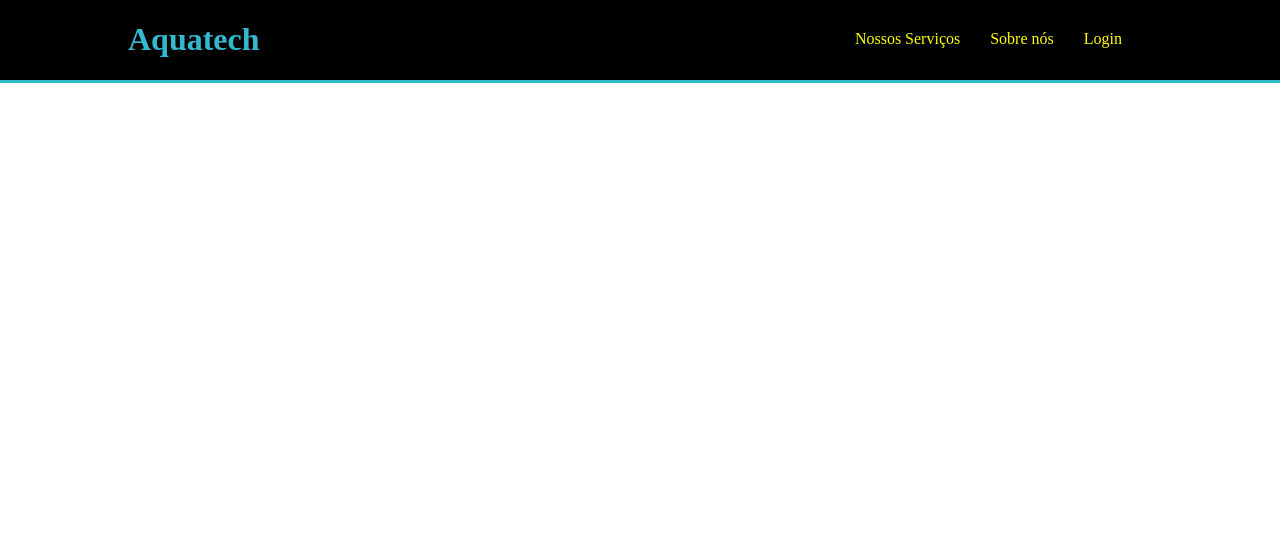
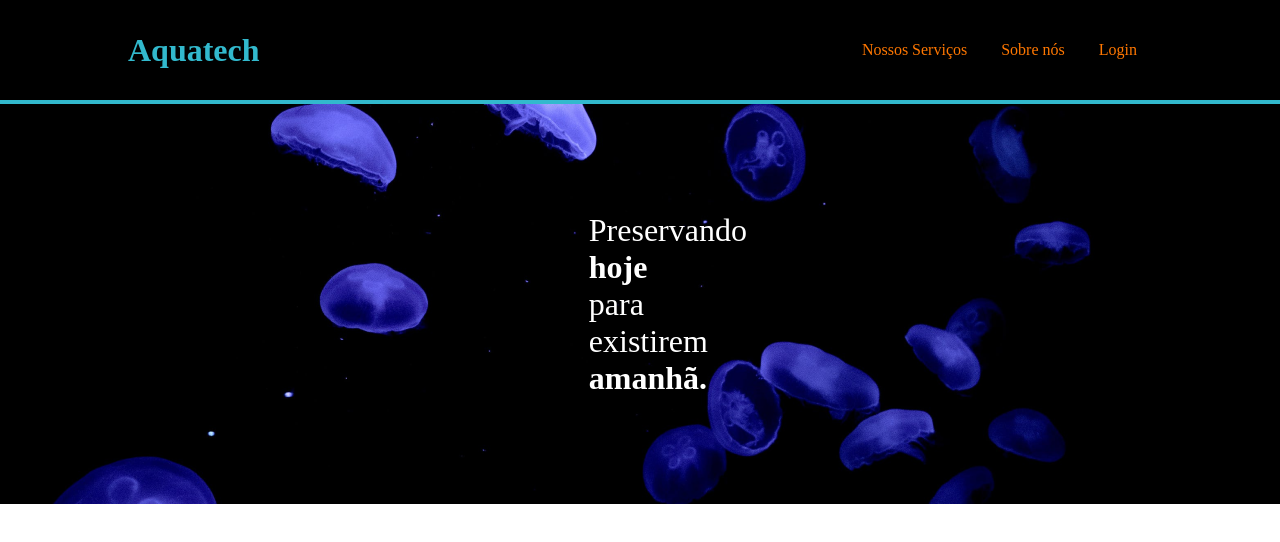
Before and after one commit to ian15963/Projeto-Aquatech, a plain HTML site: page index.html in a window 1280 px wide. Drawn offline with Linux system fonts and the light colour scheme.

Commit message:
Adicionando o banner e finalizando a header do site

```diff
--- a/index.html
+++ b/index.html
@@ -12,10 +12,16 @@
         <div class="container">
             <h1>Aquatech</h1>
             <ul class="navbar">
-                <li>Nossos Serviços</li>
-                <li>Sobre nós</li>
-                <li>Login</li>
+                <li><a href="#">Nossos Serviços</a></li>
+                <li><a href="#">Sobre nós</a></li>
+                <li><a href="#">Login</a></li>
             </ul>
+        </div>
+    </div>
+
+    <div class="banner">
+        <div class="container">
+            <p>Preservando <b>hoje</b> para existirem <b>amanhã.</b></p>
         </div>
     </div>
 
--- a/style.css
+++ b/style.css
@@ -5,28 +5,58 @@ body{
 
 .header{
     background-color: black;
-    border-bottom: 3px solid #32b9cd;
+    border-bottom: 4px solid #32b9cd;
+    width: 100%;
+    height: 100px;
 }
 
-.container{
+.header .container{
+    height: 100%;
     display: flex;
     justify-content: space-between;
     width: 80%;
     margin: auto;
     /*margin: 0 10% 0 10%;*/
+    align-items: center;
 }
 
-.container h1{
+.header .container h1{
     color: #32b9cd;
 }
 
-.navbar{
-    display: flex;
+.header .container .navbar{
     list-style: none;
-    margin-top: 30px;
 }
 
-.navbar li{
-    margin-right: 30px;
-    color: rgb(255, 255, 0);
+.header .container .navbar li{
+    padding: 0 15px 0 15px;
+    display: inline;
 }
+
+.header .container .navbar li a{
+    text-decoration: none;
+    color: #ff7700;
+}
+
+.banner{
+    background-image: url(imagens/bg-jelly-fish-para_outras_pags.png);
+    background-repeat: no-repeat;
+    height: 400px;
+    width: 100%;
+}
+
+.banner .container{
+    width: 80%;
+    height: 100%;
+    margin: 0 10%;
+    display: flex;
+    justify-content: center;
+    align-items: center;
+}
+
+.banner .container p{
+    color: white;
+    margin: 0;
+    font-size: 32px;
+    width: 10%;
+}
```
Also changed, not shown: imagens/bg-jelly-fish-para_outras_pags.png (added), imagens/favicon2.ico (added), imagens/growth_color.png (added), imagens/lightbulb_color.png (added), imagens/planet-earth_color.png (added).
